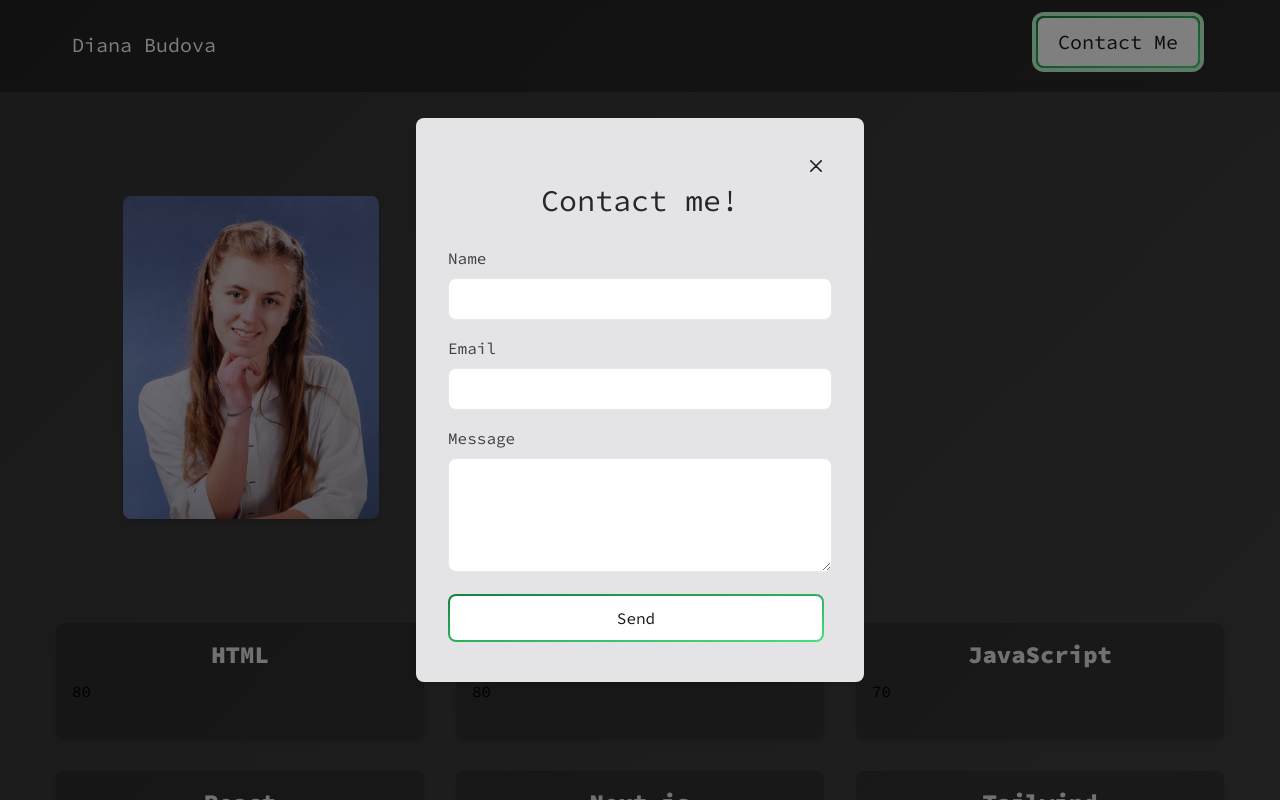
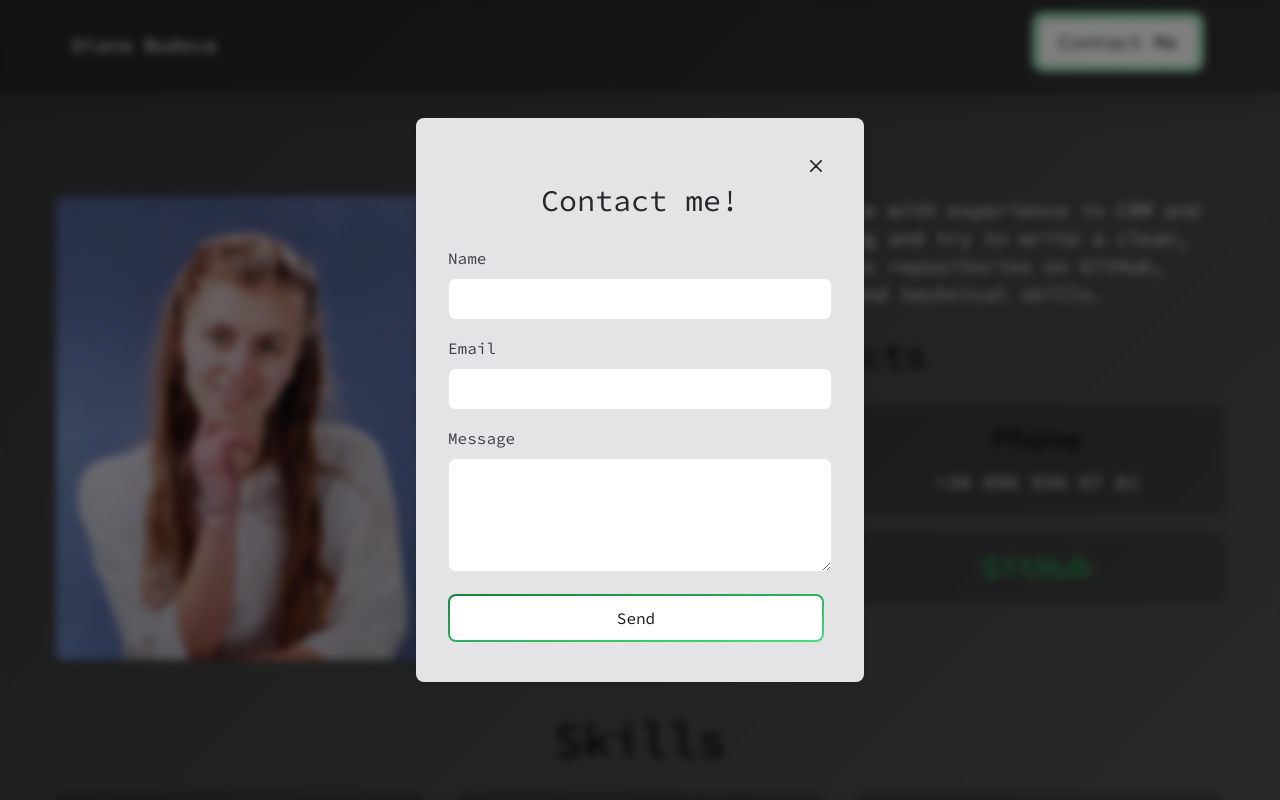
Before and after one commit to DianaBudova/personal-resume-site, a Next.js app: page / in a window 1280 px wide. Both pictures are taken after a click on the button "Contact Me". Shown: the top 800 px of the page. Built offline with nearby package versions, Linux system fonts and the light colour scheme.

Commit message:
make section me and refactor code

```diff
--- a/src/app/globals.css
+++ b/src/app/globals.css
@@ -16,12 +16,23 @@
   }
 }
 
+@layer utilities {
+  .text-balance {
+    text-wrap: balance;
+  }
+}
+
+/* my styles */
+.source-code-pro {
+  font-family: "Source Code Pro", monospace;
+  font-optical-sizing: auto;
+  font-style: normal;
+}
+
 body {
   color: rgb(var(--foreground-rgb));
   background: linear-gradient(-45deg, #333333, #555555, #444444, #333333);
-  background-size: 400% 400%;
   animation: gradient 15s ease infinite;
-  height: 100vh;
 }
 
 /* @keyframes gradient {
@@ -36,13 +47,6 @@ body {
   }
 } */
 
-@layer utilities {
-  .text-balance {
-    text-wrap: balance;
-  }
-}
-
-/* my styles */
 body * {
   font-family: "Source Code Pro", monospace;
   font-optical-sizing: auto;
@@ -53,7 +57,6 @@ a {
   display: inline-block;
   text-decoration: none;
   color: black;
-  font-family: sans-serif;
 }
 
 .link-animation:after {
--- a/src/app/me/page.js
+++ b/src/app/me/page.js
@@ -4,18 +4,47 @@ const MeComponent = () => {
             <h1 className="text-3xl sm:text-4xl md:text-5xl text-center mb-7">
                 Me
             </h1>
-            <div className="grid grid-cols-1 sm:grid-cols-3">
+            <div className="grid grid-cols-1 sm:grid-cols-3 sm:gap-8">
                 <div className="col-span-1 flex justify-center">
                     <img
                         src="/images/Me.png"
                         alt="Me"
-                        className="rounded-lg shadow-md w-64 h-76 object-cover"
+                        className="rounded-lg shadow-md object-cover"
                     />
                 </div>
                 <div className="col-span-2">
-                    <p className="text-lg sm:text-xl md:text-2xl text-zinc-200 mb-5">
-                        Some description
+                    <p className="text-lg sm:text-xl text-zinc-200 my-5 sm:mt-0">
+                        Young, fast-learning, communicative with experience in
+                        CRM and CMS. Strive for continuous learning and try to
+                        write a clean, effective code. I maintain numerous
+                        repositories on GitHub, where I showcase all my projects
+                        and technical skills.
                     </p>
+                    <div className="mt-7">
+                        <h2 className="text-2xl sm:text-3xl md:text-4xl text-center mb-7">
+                            Contacts
+                        </h2>
+                        <div className="grid grid-cols-1 sm:grid-cols-2 gap-5 text-center">
+                            <div className="flex flex-col items-center bg-black bg-opacity-20 backdrop-filter rounded-lg shadow-md p-4">
+                                <h3 className="text-xl sm:text-2xl md:text-3xl mb-3">Email</h3>
+                                <p className="text-lg sm:text-xl md:text-xl text-zinc-200">budovadiana@gmail.com</p>
+                            </div>
+                            <div className="flex flex-col items-center bg-black bg-opacity-20 backdrop-filter rounded-lg shadow-md p-4">
+                                <h3 className="text-xl sm:text-2xl md:text-3xl mb-3">Phone</h3>
+                                <p className="text-lg sm:text-xl md:text-xl text-zinc-200">+38 096 936 07 81</p>
+                            </div>
+                            <div className="flex flex-col items-center bg-black bg-opacity-20 backdrop-filter rounded-lg shadow-md p-4">
+                                <a href="https://www.linkedin.com/in/diana-budova-2690472b7/" className="link-animation text-xl sm:text-2xl md:text-3xl text-green-500 after:border-green-500">
+                                    LinkedIn
+                                </a>
+                            </div>
+                            <div className="flex flex-col items-center bg-black bg-opacity-20 backdrop-filter rounded-lg shadow-md p-4">
+                                <a href="https://github.com/DianaBudova" className="link-animation text-xl sm:text-2xl md:text-3xl text-green-500 after:border-green-500">
+                                    GitHub
+                                </a>
+                            </div>
+                        </div>
+                    </div>
                 </div>
             </div>
         </>
--- a/src/app/modals/contact-me/modal.js
+++ b/src/app/modals/contact-me/modal.js
@@ -1,28 +1,41 @@
 "use client";
 
 import { useState } from "react";
+import { AnimatePresence, motion } from "framer-motion";
 
 const ContactMeModal = ({ openModal, setModal }) => {
     const [name, setName] = useState("");
     const [email, setEmail] = useState("");
     const [message, setMessage] = useState("");
-    const handleModal = () => {
-        setModal(!openModal);
+
+    const handleModalOverlayClose = (e) => {
+        if (e.target.classList.contains("modal-overlay")) {
+            setModal(false);
+        }
     };
 
     const handleSubmit = (e) => {
         e.preventDefault();
         alert("Form submitted", { name, email, message });
+        setModal(false);
     };
 
     return (
-        <div className="px-5 sm:px-0 fixed top-0 left-0 w-full h-full bg-black bg-opacity-50 flex justify-center items-center">
-            <div className="bg-zinc-200 backdrop-filter rounded-lg p-8 rounded shadow-md w-full max-w-md">
+        <AnimatePresence>
+            {openModal && (
+                <motion.div
+                    className="modal-overlay fixed top-0 left-0 w-full h-full bg-black bg-opacity-50 backdrop-filter backdrop-blur-sm flex justify-center items-center"
+                    initial={{ opacity: 0 }}
+                    animate={{ opacity: 1 }}
+                    exit={{ opacity: 0 }}
+                    onClick={handleModalOverlayClose}
+                >
+                    <motion.div className="bg-zinc-200 backdrop-filter rounded-lg p-8 rounded shadow-md w-full max-w-md">
                         <div className="grid">
                             <button
-                        onClick={handleModal}
+                                onClick={() => setModal(false)}
                                 type="button"
-                        class="flex justify-self-end text-zinc-800 bg-transparent hover:bg-white hover:text-zinc-200 rounded-lg text-sm w-8 h-8 inline-flex justify-center items-center dark:hover:bg-zinc-900"
+                                className="flex justify-self-end text-zinc-800 bg-transparent hover:bg-white hover:text-zinc-200 rounded-lg text-sm w-8 h-8 inline-flex justify-center items-center dark:hover:bg-zinc-900"
                                 data-modal-hide="default-modal"
                             >
                                 <svg
@@ -34,9 +47,9 @@ const ContactMeModal = ({ openModal, setModal }) => {
                                 >
                                     <path
                                         stroke="currentColor"
-                                stroke-linecap="round"
-                                stroke-linejoin="round"
-                                stroke-width="2"
+                                        strokeLinecap="round"
+                                        strokeLinejoin="round"
+                                        strokeWidth="2"
                                         d="m1 1 6 6m0 0 6 6M7 7l6-6M7 7l-6 6"
                                     />
                                 </svg>
@@ -96,17 +109,19 @@ const ContactMeModal = ({ openModal, setModal }) => {
                             </div>
                             <div className="flex items-center justify-between">
                                 <button
-                            onClick={handleSubmit}
-                            class="flex items-center w-full justify-center p-0.5 mb-2 me-2 overflow-hidden text-zinc-900 rounded-lg group bg-gradient-to-br from-green-700 to-green-400 dark:text-white focus:ring-4 focus:outline-none focus:ring-green-200 dark:focus:ring-green-800 transition duration-300 ease-in-out"
+                                    type="submit"
+                                    className="flex items-center w-full justify-center p-0.5 mb-2 me-2 overflow-hidden text-zinc-900 rounded-lg group bg-gradient-to-br from-green-700 to-green-400 dark:text-white focus:ring-4 focus:outline-none focus:ring-green-200 dark:focus:ring-green-800 transition duration-300 ease-in-out"
                                 >
-                            <span class="px-5 w-full py-2.5 transition-all ease-in duration-75 bg-white dark:bg-zinc-900 rounded-md group-hover:bg-opacity-0">
+                                    <span className="px-5 w-full py-2.5 transition-all ease-in duration-75 bg-white dark:bg-zinc-900 rounded-md group-hover:bg-opacity-0">
                                         Send
                                     </span>
                                 </button>
                             </div>
                         </form>
-            </div>
-        </div>
+                    </motion.div>
+                </motion.div>
+            )}
+        </AnimatePresence>
     );
 };
 
--- a/src/app/page.js
+++ b/src/app/page.js
@@ -19,7 +19,7 @@ export default function BodyPage() {
     return (
         <>
             <body className={inter.className}>
-                <nav className="text-md sm:text-lg md:text-xl p-4 bg-black bg-opacity-30 backdrop-filter backdrop-blur-sm">
+                <nav className="sticky top-0 text-md sm:text-lg md:text-xl p-4 bg-black bg-opacity-30 backdrop-filter backdrop-blur-sm shadow-xl">
                     <ul className="px-7 sm:px-10 md:px-14 flex justify-between">
                         <li className="flex items-center">
                             <Link href="/" className="link-animation">
@@ -41,9 +41,7 @@ export default function BodyPage() {
                     </ul>
                 </nav>
                 <div className="px-7 sm:px-10 md:px-14 py-7">
-                    {openModal && (
-                        <ContactMeModal openModal={openModal} setModal={setModal} />
-                    )}
+                    <ContactMeModal openModal={openModal} setModal={setModal} />
                     <MeComponent />
                     <SkillsComponent />
                     <ProjectsComponent />
--- a/src/app/projects/page.js
+++ b/src/app/projects/page.js
@@ -12,7 +12,7 @@ const ProjectsComponent = () => {
 
     return (
         <>
-            <h1 className="text-3xl sm:text-4xl md:text-5xl text-center my-7">
+            <h1 className="text-3xl sm:text-4xl md:text-5xl text-center mb-7 mt-14">
                 Projects
             </h1>
             <div className="grid grid-cols-1 sm:grid-cols-2 md:grid-cols-3 gap-8">
@@ -31,7 +31,7 @@ const ProjectsComponent = () => {
                             <p>
                                 <a
                                     href={project.url}
-                                    className="link-animation text-green-500 font-bold after:border-green-600"
+                                    className="link-animation text-lg text-green-500 after:border-green-500"
                                 >
                                     <span>GitHub</span>
                                 </a>
--- a/src/app/skills/page.js
+++ b/src/app/skills/page.js
@@ -12,7 +12,7 @@ const SkillsComponent = () => {
 
     return (
         <>
-            <h1 className="text-3xl sm:text-4xl md:text-5xl text-center my-7">
+            <h1 className="text-3xl sm:text-4xl md:text-5xl text-center mb-7 mt-14">
                 Skills
             </h1>
             <div className="grid grid-cols-1 sm:grid-cols-2 md:grid-cols-3 gap-8">
```
Also changed, not shown: package.json (+6 -5 lines), 1 other file (tests, documents, lock files or other folders). Lines whose indentation alone changed are shown as unchanged.
